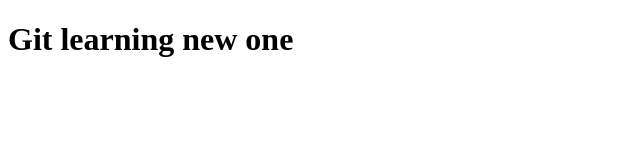
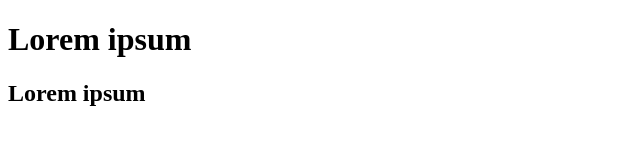
Before and after one commit to ejkej87/Practice, a plain HTML site: page index.html in a window 1280 px wide. Shown: the whole page, without its empty margins (0-640 px from the left). Drawn offline with Linux system fonts and the light colour scheme.

Commit message:
change h1 and h2

```diff
--- a/index.html
+++ b/index.html
@@ -5,6 +5,7 @@
    <title>New git title</title>
 </head>
 <body>
-   <h1>Git learning new one</h1>
+   <h1>Lorem ipsum</h1>
+   <h2>Lorem ipsum</h2>
 </body>
 </html>
```
